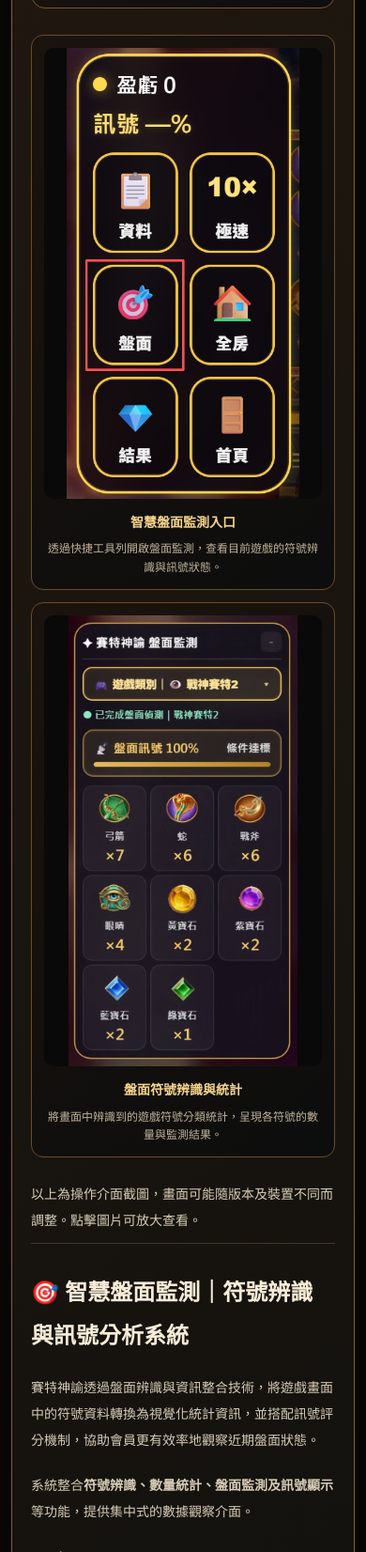
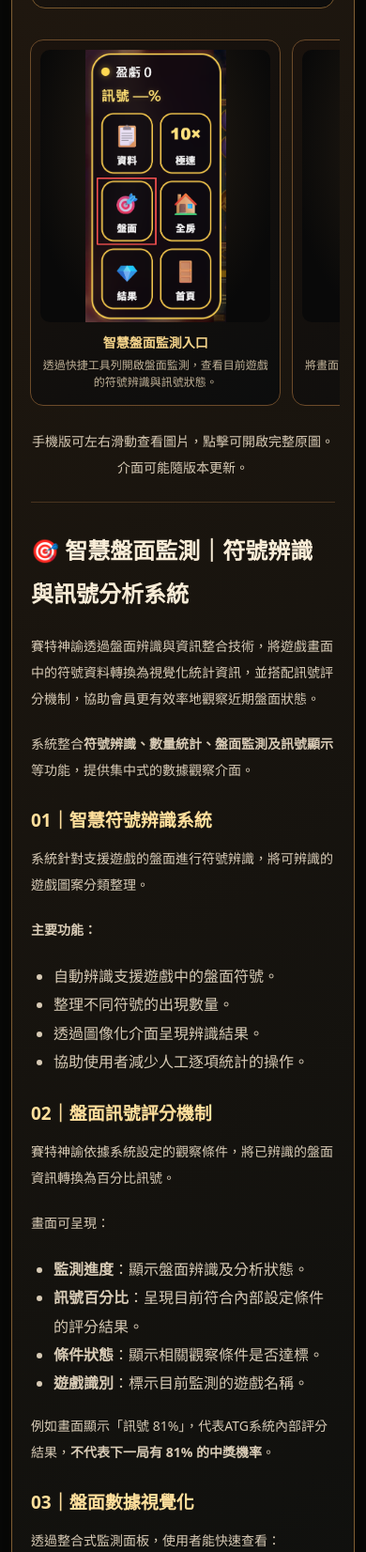
Before and after one commit to seth-oracle/seth-oracle.github.io, a Jekyll site: the page built from features/board-monitor.html, in a window 390 px wide, cut to the strip 646-2298 px from the top of the page. Shown: the whole strip at 94% size. Built offline with Jekyll 4.4.1, drawn with Linux system fonts in a browser that asks for light colours.

Commit message:
Make mobile tutorial screenshots compact horizontal swipe cards

```diff
--- a/features/board-monitor.html
+++ b/features/board-monitor.html
@@ -27,6 +27,73 @@ layout: null
 .site-app-brand{display:inline-flex!important;align-items:center;gap:9px;white-space:nowrap}
 .site-app-brand-icon{display:block;width:38px;height:38px;flex:0 0 38px;object-fit:cover;border-radius:9px;border:1px solid #aa8649;box-shadow:0 2px 12px #0008}
 @media(max-width:700px){.site-app-brand-icon{width:33px;height:33px;flex-basis:33px}}
+
+/* Mobile tutorial images: compact swipeable gallery instead of full-height stacked screenshots */
+@media (max-width:650px){
+  .article{overflow:hidden}
+  .feature-gallery{
+    display:flex!important;
+    grid-template-columns:none!important;
+    flex-wrap:nowrap!important;
+    gap:12px!important;
+    overflow-x:auto!important;
+    overflow-y:hidden;
+    scroll-snap-type:x mandatory;
+    scroll-padding-inline:4px;
+    overscroll-behavior-x:contain;
+    -webkit-overflow-scrolling:touch;
+    padding:5px 4px 14px!important;
+    margin:14px -5px 10px!important;
+    scrollbar-width:none;
+    align-items:stretch;
+  }
+  .feature-gallery::-webkit-scrollbar{display:none}
+  .feature-gallery>.feature-shot{
+    display:flex;
+    flex:0 0 82%!important;
+    width:82%!important;
+    max-width:320px!important;
+    flex-direction:column;
+    min-width:0;
+    scroll-snap-align:start;
+    padding:10px 10px 14px!important;
+    border-radius:14px;
+    box-sizing:border-box;
+  }
+  .feature-gallery .feature-shot>a{
+    display:flex!important;
+    justify-content:center;
+    align-items:center;
+    width:100%;
+    height:290px!important;
+    min-height:290px;
+    max-height:290px;
+    border-radius:10px;
+    overflow:hidden;
+    background:radial-gradient(ellipse at 50% 35%,#292015,#090909 78%);
+  }
+  .feature-gallery .feature-shot img{
+    display:block;
+    width:auto!important;
+    max-width:100%!important;
+    height:100%!important;
+    max-height:100%!important;
+    object-fit:contain!important;
+    margin:auto;
+  }
+  .feature-gallery .feature-shot figcaption{
+    margin:11px 0 0!important;
+    font-size:14px!important;
+    line-height:1.5;
+  }
+  .feature-gallery .feature-shot figcaption small{
+    font-size:12px!important;
+    line-height:1.55;
+    margin-top:5px;
+  }
+  .gallery-note{margin:0 0 22px!important;text-align:center}
+}
+@media(max-width:380px){.feature-gallery .feature-shot>a{height:255px!important;min-height:255px;max-height:255px}}
 </style></head><body><header class="top"><a class="logo site-app-brand" href="../"><img class="site-app-brand-icon" src="https://xinyao-ai.github.io/xinyao-ai/icon-192.png" alt="" width="38" height="38"><span>賽特神諭</span></a><nav class="nav"><a href="../">官方首頁</a><a href="../guides/">攻略中心</a><a href="../assistant/">神諭助手</a></nav></header><div class="masthead"><div class="eyebrow">SETH ORACLE · FEATURE GUIDE 02</div><h1>{{ feature.title | escape }}</h1><p>{{ feature.description | escape }}</p></div><main class="wrap"><article class="article"><p class="intro">賽特神諭功能教學 · {{ feature.title | escape }}</p>
 {% assign yt_link = feature.youtube_url | default: '' %}
 {% assign mp4_uploaded = feature.mp4_file | default: '' %}
@@ -54,7 +121,7 @@ layout: null
    <a href="{{ feature.image2 | relative_url }}" target="_blank" rel="noopener noreferrer" aria-label="查看第二張教學圖片"><img src="{{ feature.image2 | relative_url }}" alt="{{ feature.image2_caption | escape }}" loading="lazy"></a>
    <figcaption>{{ feature.image2_caption | escape }}<small>{{ feature.image2_description | escape }}</small></figcaption>
  </figure>{% endif %}
- </div><p class="gallery-note">以上為操作介面截圖，畫面可能隨版本及裝置不同而調整。點擊圖片可放大查看。</p><div class="feature-prose">{{ feature.content | markdownify }}</div><div class="tip">提醒：功能可用性依遊戲、裝置及當前版本而異；觀察與統計資訊不保證任何遊戲結果或獲利。</div><div class="tools"><a class="btn" href="../#download">下載賽特神諭</a><a class="btn ghost" href="https://lin.ee/sAuklWr" target="_blank" rel="noopener noreferrer">官方 LINE 客服</a></div></article><nav class="pager" aria-label="功能教學導覽"><a href="room-scan.html">← 全房掃描</a><a href="speed.html">極速加速 →</a></nav></main><footer>© 2026 賽特神諭 · 功能與數據僅供參考</footer><script>
+ </div><p class="gallery-note">手機版可左右滑動查看圖片，點擊可開啟完整原圖。介面可能隨版本更新。</p><div class="feature-prose">{{ feature.content | markdownify }}</div><div class="tip">提醒：功能可用性依遊戲、裝置及當前版本而異；觀察與統計資訊不保證任何遊戲結果或獲利。</div><div class="tools"><a class="btn" href="../#download">下載賽特神諭</a><a class="btn ghost" href="https://lin.ee/sAuklWr" target="_blank" rel="noopener noreferrer">官方 LINE 客服</a></div></article><nav class="pager" aria-label="功能教學導覽"><a href="room-scan.html">← 全房掃描</a><a href="speed.html">極速加速 →</a></nav></main><footer>© 2026 賽特神諭 · 功能與數據僅供參考</footer><script>
 (function(){
   function youtubeId(value){
     try{
```
